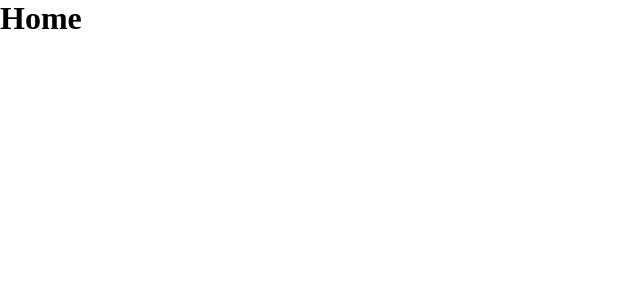
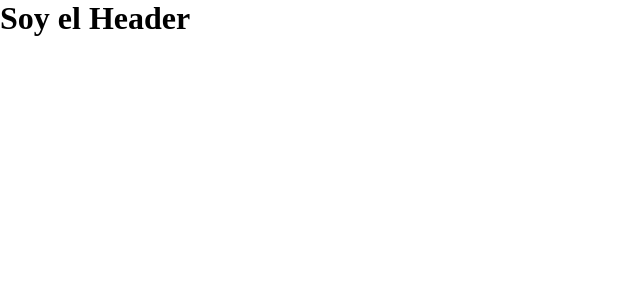
Before and after one commit to gabrielTettamanti/fashion-like-client, a React (Vite) app: page / in a window 1280 px wide. Shown: the top 300 px of the page, without its empty margins (0-640 px from the left). Built offline with nearby package versions, Linux system fonts and the light colour scheme.

Commit message:
Created components and styles

```diff
--- a/package.json
+++ b/package.json
@@ -11,7 +11,8 @@
   "dependencies": {
     "react": "18.2.0",
     "react-dom": "18.2.0",
-    "react-router-dom": "6.6.2"
+    "react-router-dom": "6.6.2",
+    "sass": "1.57.1"
   },
   "devDependencies": {
     "@types/react": "18.0.26",
--- /dev/null
+++ b/src/components/Home/index.tsx
@@ -0,0 +1,9 @@
+import React from "react";
+
+import NavBar from "../NavBar"
+
+export default () => {
+    return (
+        <NavBar />
+    )
+}
--- /dev/null
+++ b/src/components/NavBar/index.tsx
@@ -0,0 +1,18 @@
+import React, { Component } from "react";
+
+import './styles.scss'
+
+class NavBar extends Component {
+  // constructor(props) {
+  // }
+
+  render() {
+    return (
+      <header>
+        <h1>Soy el Header</h1>
+      </header>
+    );
+  }
+}
+
+export default NavBar;
--- a/src/main.tsx
+++ b/src/main.tsx
@@ -1,14 +1,15 @@
 import React from 'react'
 import ReactDOM from 'react-dom/client'
 import { BrowserRouter, Route, Routes } from "react-router-dom"
+
+import Home from './components/Home'
 import './main.css'
 
 ReactDOM.createRoot(document.getElementById('root') as HTMLElement).render(
   <React.StrictMode>
     <BrowserRouter>
       <Routes>
-        <Route path="/" element={<h1>Home</h1>} />
-        <Route path="/about" element={<h1>About</h1>} />
+        <Route path="/" element={<Home />} />
       </Routes>
     </BrowserRouter>
   </React.StrictMode>,
```
Also changed, not shown: src/components/NavBar/styles.scss (added), 1 other file (tests, documents, lock files or other folders).
